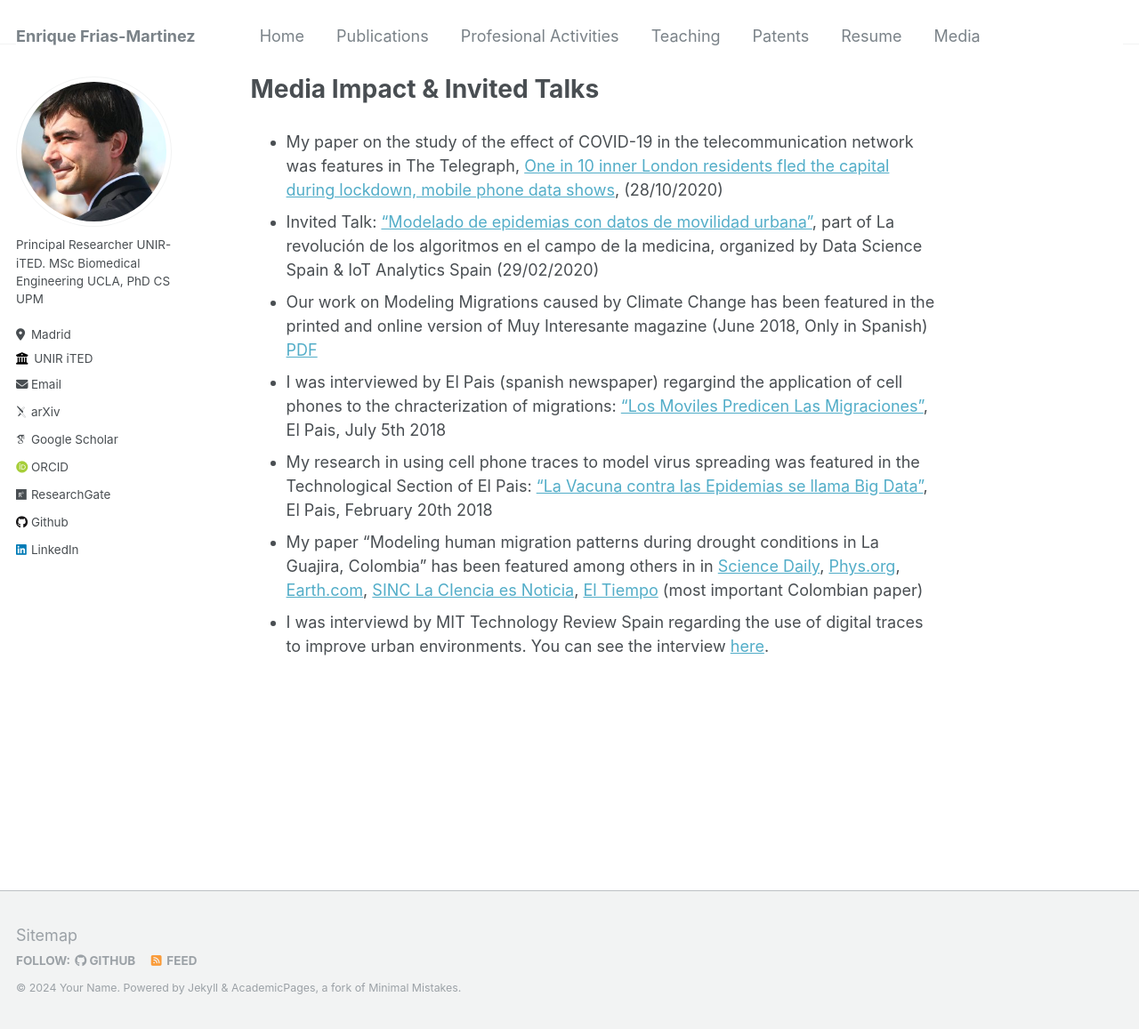
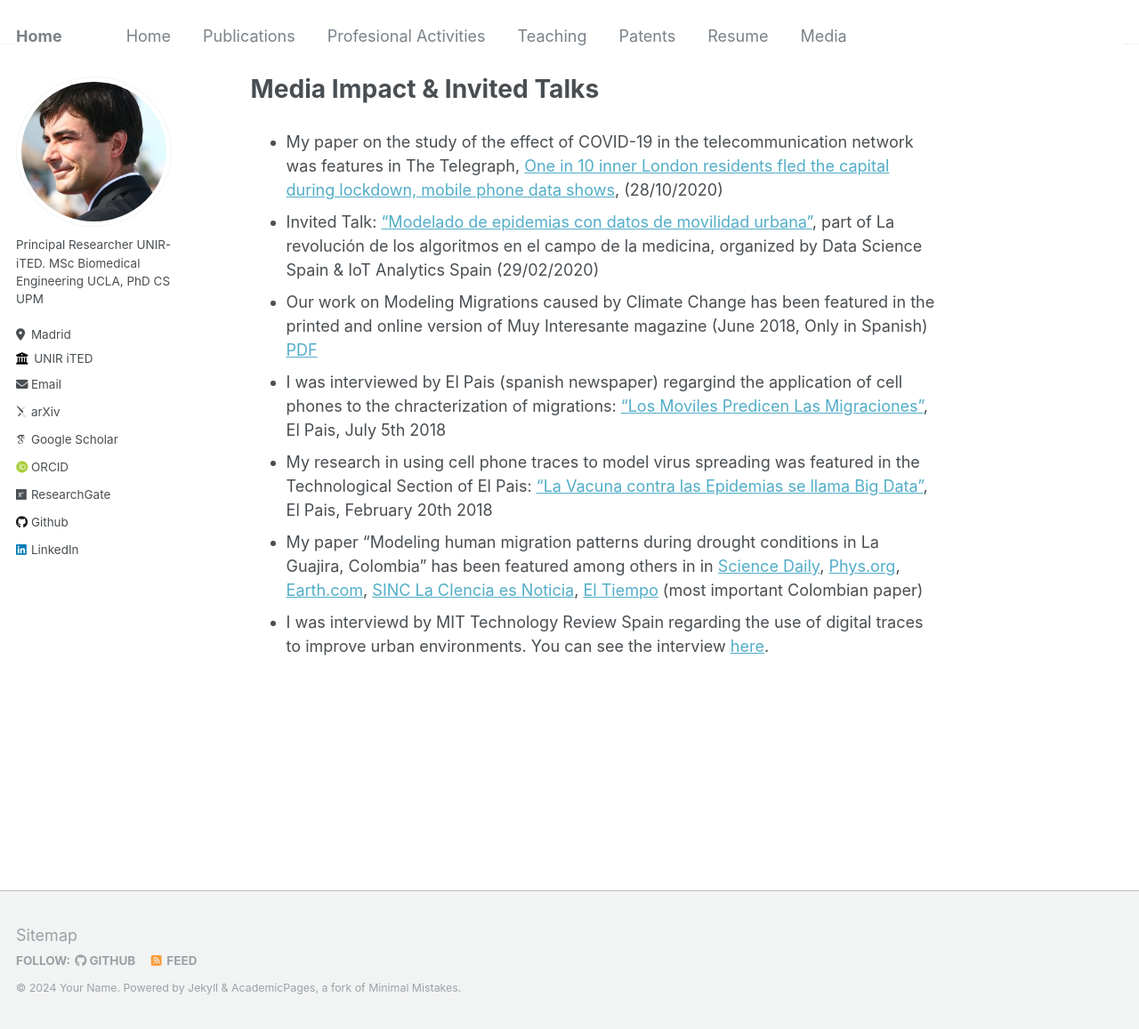
Before and after one commit to ENriqueFRiasM/TEST1, a Jekyll site: the page built from _pages/media.md, in a window 1280 px wide and 1157 px high. Shown: the whole window at 89% size. Built offline with Jekyll 4.4.1, drawn with Linux system fonts in a browser that asks for light colours; some web fonts are replaced.

Commit message:
Update _config.yml

```diff
--- a/_config.yml
+++ b/_config.yml
@@ -8,7 +8,7 @@
 
 # Basic Site Settings
 locale                   : "en-US"
-title                    : "Enrique Frias-Martinez"
+title                    : "Home"
 title_separator          : "-"
 name                     : &name "Your Name"
 description              : &description "personal description"
```
